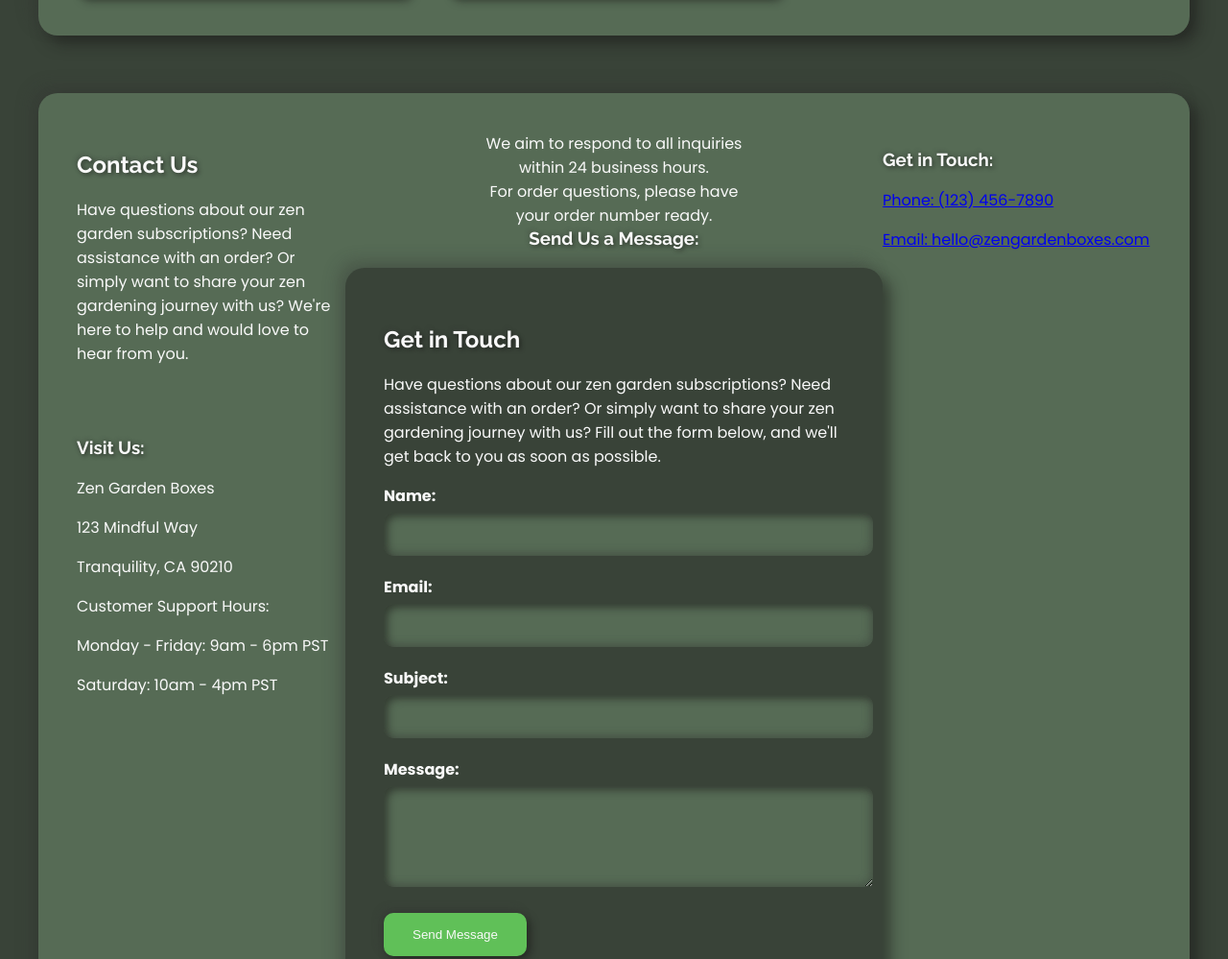
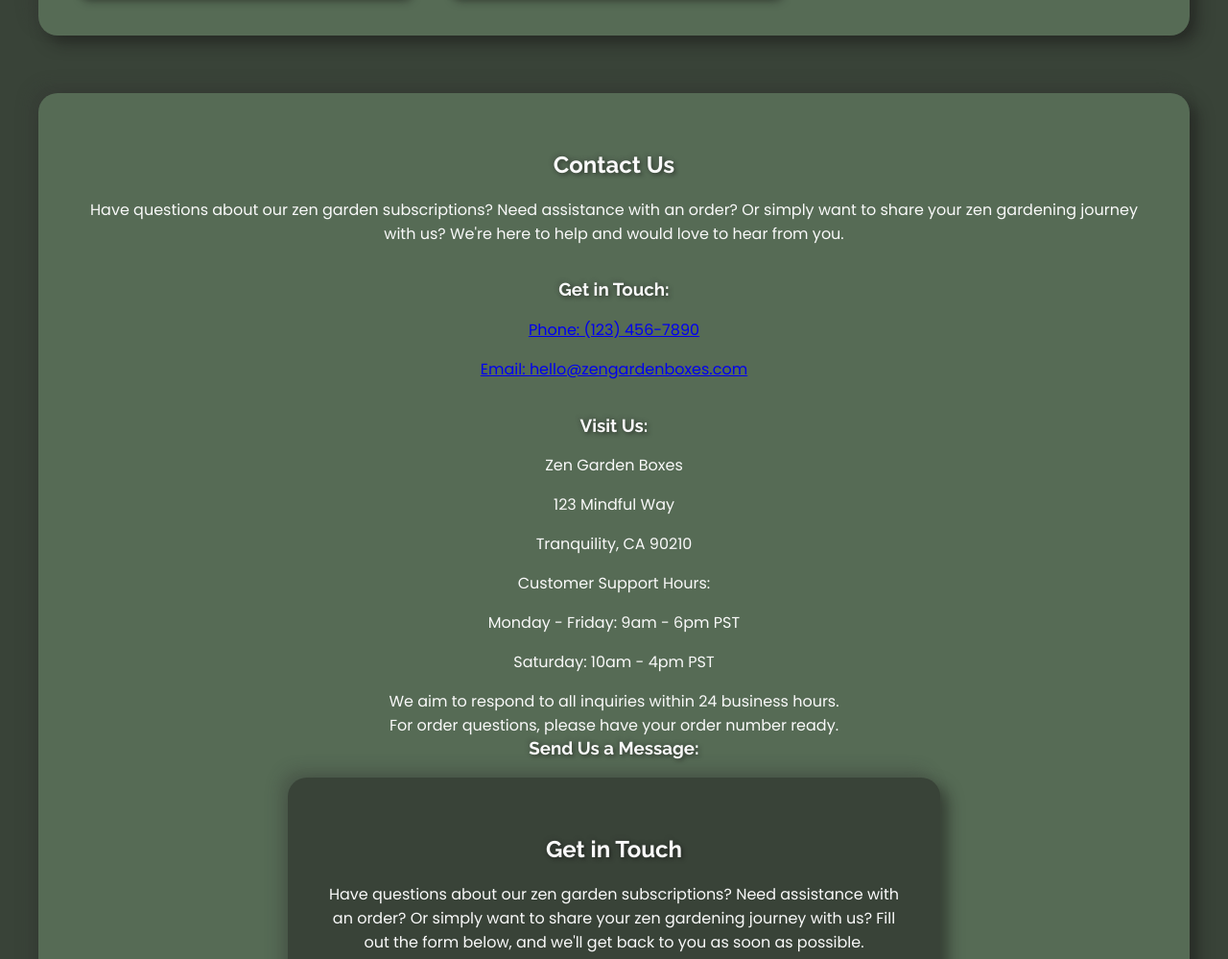
Before and after one commit to thomasae0130/Zen-Garden-launch, a plain HTML site: page index.html in a window 1280 px wide. Shown: the part 2159-3158 px from the top of the page at 96% size. Drawn offline with Linux system fonts and the light colour scheme.

Commit message:
final contact section grid styling

```diff
--- a/styles.css
+++ b/styles.css
@@ -76,10 +76,11 @@ section#products div:hover {
 }
 #contact {
     display: grid;
-    grid-template: 300px 1fr 1fr / 1fr 2fr 1fr;
+    grid-template: auto;
+    justify-items: center;
 }
-#contact div:nth-of-type(4) {
-    grid-area: 1 / 2 / 2 / 3;
+#contact h3, #contact h2:nth-of-type(1) ,#contact p {
+    text-align: center;
 }
 .stuff p , .stuff h3  {
  width: 50%;
```
